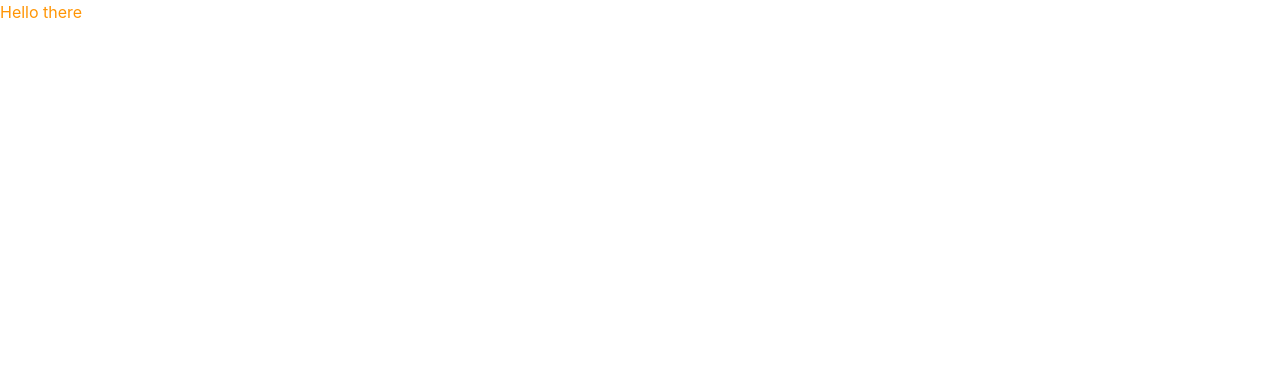
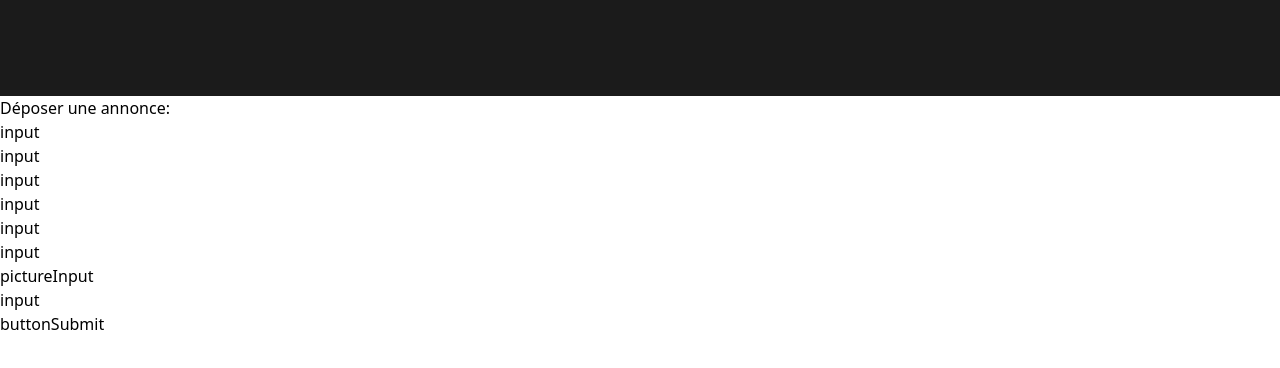
Before and after one commit to BouchboutSami/Frontend_TP_IGL, a React (Create React App) app: page / in a window 1280 px wide. Shown: the top 368 px of the page. Built offline with nearby package versions, Linux system fonts and the light colour scheme.

Commit message:
sketch deposer annonce

```diff
--- a/src/Components/App.js
+++ b/src/Components/App.js
@@ -1,9 +1,11 @@
 import React from "react";
+import FormAnnonce from "./DeposerAnnonce/FormAnnonce";
 
 const App = () => {
   return (
-    <div className="text-IGLorange text-inter">
-      <p>Hello there</p>
+    <div className="">
+      <div className="h-24 bg-IGLnoir"></div>
+      <FormAnnonce />
     </div>
   );
 };
--- /dev/null
+++ b/src/Components/DeposerAnnonce/FormAnnonce.js
@@ -0,0 +1,25 @@
+import React from "react";
+import Input from "./input";
+import Picture from "./pictureInput";
+import Button from "./buttonSubmit";
+
+const FormAnnonce = () => {
+  return (
+    <div>
+      <h1>Déposer une annonce:</h1>
+      <form>
+        <Input />
+        <Input />
+        <Input />
+        <Input />
+        <Input />
+        <Input />
+        <Picture />
+        <Input />
+        <Button />
+      </form>
+    </div>
+  );
+};
+
+export default FormAnnonce;
--- /dev/null
+++ b/src/Components/DeposerAnnonce/buttonSubmit.js
@@ -0,0 +1,7 @@
+import React from "react";
+
+const buttonSubmit = () => {
+  return <div>buttonSubmit</div>;
+};
+
+export default buttonSubmit;
--- /dev/null
+++ b/src/Components/DeposerAnnonce/input.js
@@ -0,0 +1,7 @@
+import React from "react";
+
+const input = () => {
+  return <div>input</div>;
+};
+
+export default input;
--- /dev/null
+++ b/src/Components/DeposerAnnonce/pictureInput.js
@@ -0,0 +1,7 @@
+import React from "react";
+
+const pictureInput = () => {
+  return <div>pictureInput</div>;
+};
+
+export default pictureInput;
```
Also changed, not shown: src/Components/A propos/Apropos.jsx (added).
